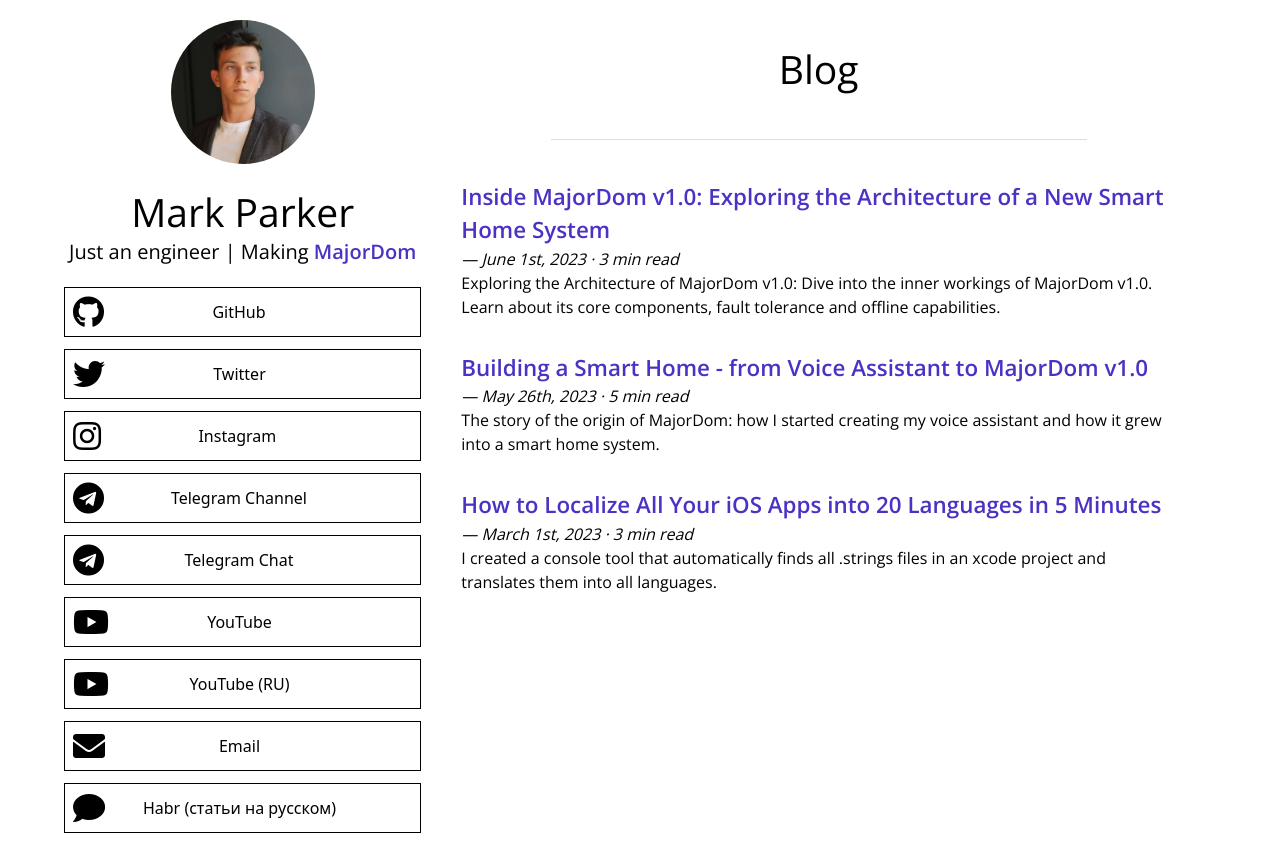
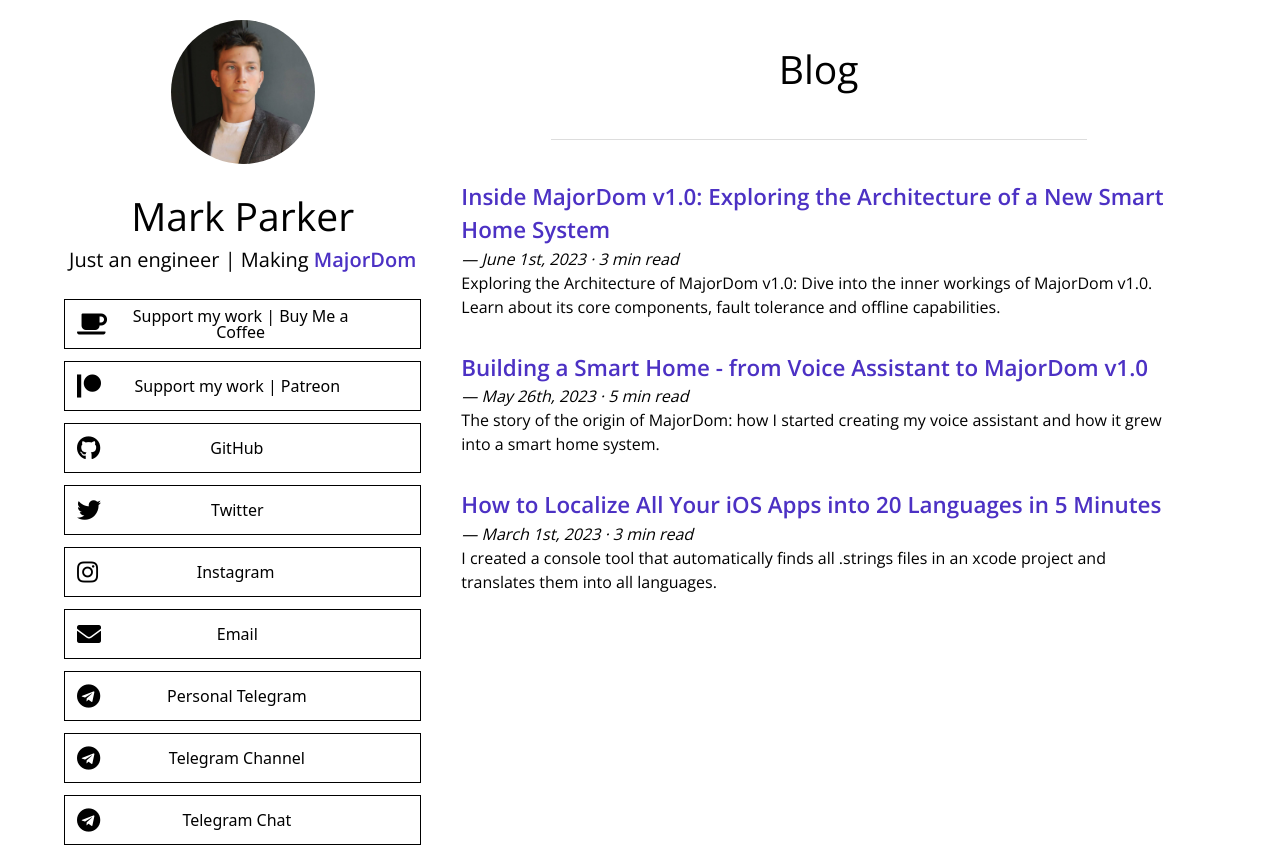
Before and after one commit to MarkParker5/markparker.me, a Next.js app: page / in a window 1280 px wide. Shown: the top 847 px of the page. Built offline with nearby package versions, Linux system fonts and the light colour scheme.

Commit message:
add personal tg, patreon, bmc

```diff
--- a/src/components/profile.tsx
+++ b/src/components/profile.tsx
@@ -9,6 +9,16 @@ type LinkMeta = {
 }
 
 const links: LinkMeta[] = [
+    {
+        href: 'https://buymeacoffee.com/markparker5',
+        title: 'Support my work | Buy Me a Coffee',
+        icon: 'fas fa-coffee',
+    },
+    {
+        href: 'https://patreon.com/markparker5',
+        title: 'Support my work | Patreon',
+        icon: 'fab fa-patreon',
+    },
     {
         href: 'https://github.com/MarkParker5',
         title: 'GitHub',
@@ -23,6 +33,16 @@ const links: LinkMeta[] = [
         href: 'https://instagram.com/markparker_5',
         title: 'Instagram',
         icon: 'fab fa-instagram',
+    },
+    {
+        href: 'mailto:mark@parker-programs.com',
+        title: 'Email',
+        icon: 'fas fa-envelope',
+    },
+    {
+        href: 'https://t.me/markparker5',
+        title: 'Personal Telegram',
+        icon: 'fab fa-telegram',
     },
     {
         href: 'https://t.me/parker_is_typing',
@@ -45,11 +65,6 @@ const links: LinkMeta[] = [
         icon: 'fab fa-youtube',
     },
     {
-        href: 'mailto:mark@parker-programs.com',
-        title: 'Email',
-        icon: 'fas fa-envelope',
-    },
-    {
         href: 'https://habr.com/users/MarkParker5/posts/',
         title: 'Habr (статьи на русском)',
         icon: 'fas fa-comment',
@@ -66,8 +81,8 @@ export function Profile() {
         </Head>
         <div className="font-serif">
             <img className="mx-auto h-36 w-36 rounded-full" src="/mark-parker.jpg" />
-            <h1 className="mt-6 text-4xl leading-tight">Mark Parker</h1>
-            <p className="text-l mb-5">
+            <h1 className="mt-7 mb-1 text-4xl leading-tight">Mark Parker</h1>
+            <p className="text-l mb-6">
                 Just an engineer | Making <Link style={2} href="https://majordom.io">MajorDom</Link>
             </p>
         </div>
@@ -82,7 +97,7 @@ function LinksList() {
         {links.map((link) => (
             <li key={link.href} className="w-full border my-3 hover:bg-back-light hover:text-back-dark duration-300">
                 <a href={link.href} title={link.title} className="flex flex-row items-center">
-                    <i className={link.icon + " w-8 h-8 my-2 ml-2 fa-2x"}/>
+                    <i className={link.icon + " my-3 ml-3 fa-xl"}/>
                     <div className="w-full">
                         {link.title}
                     </div>
--- a/styles/globals.css
+++ b/styles/globals.css
@@ -101,3 +101,6 @@
         border: 1px solid #8b949e;
     }
 }
+.fa-xl {
+    font-size: 1.5rem;
+}
```
